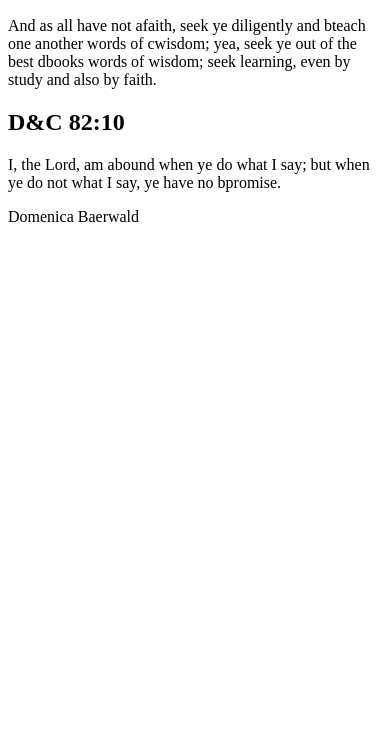
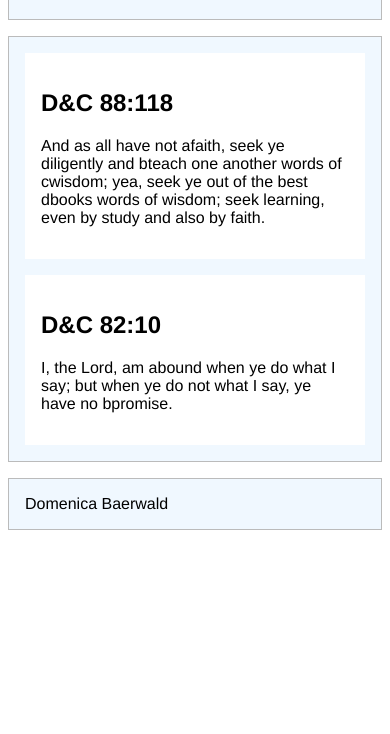
Before and after one commit to Domenica-2023/wdd230, a plain HTML site: page lesson02/media-query.html in a window 390 px wide. Shown: the part 110-844 px from the top of the page. Drawn offline with Linux system fonts and the light colour scheme; a web font is replaced by a local one.

Commit message:
Wk 2 Media Query updates

```diff
--- a/lesson02/styles/media-query-large.css
+++ b/lesson02/styles/media-query-large.css
@@ -1,4 +1,5 @@
 @media screen and (min-width: 500px)
+{
 
 main{
     grid-template-columns: 1fr 1fr;
@@ -8,3 +9,5 @@ header{
     background-color: black;
     color: white;
 }
+
+}
--- a/lesson02/styles/media-query.css
+++ b/lesson02/styles/media-query.css
@@ -0,0 +1,22 @@
+body{
+    font-family: 'Franklin Gothic Medium', 'Arial Narrow', Arial, sans-serif;
+}
+
+header, main, footer{
+    max-width: 640px;
+    margin: 1rem auto;
+    border: 1px solid #bbb;
+    padding: 1rem;
+    background-color: aliceblue;
+}
+
+main{
+    display: grid;
+    grid-template-columns: 1fr;
+    grid-gap: 1rem;
+}
+
+section{
+    padding: 1rem;
+    background-color: #fff;
+}
```
Also changed, not shown: images/combinatorsW03.png (renamed from images/Combinators W03.png).
